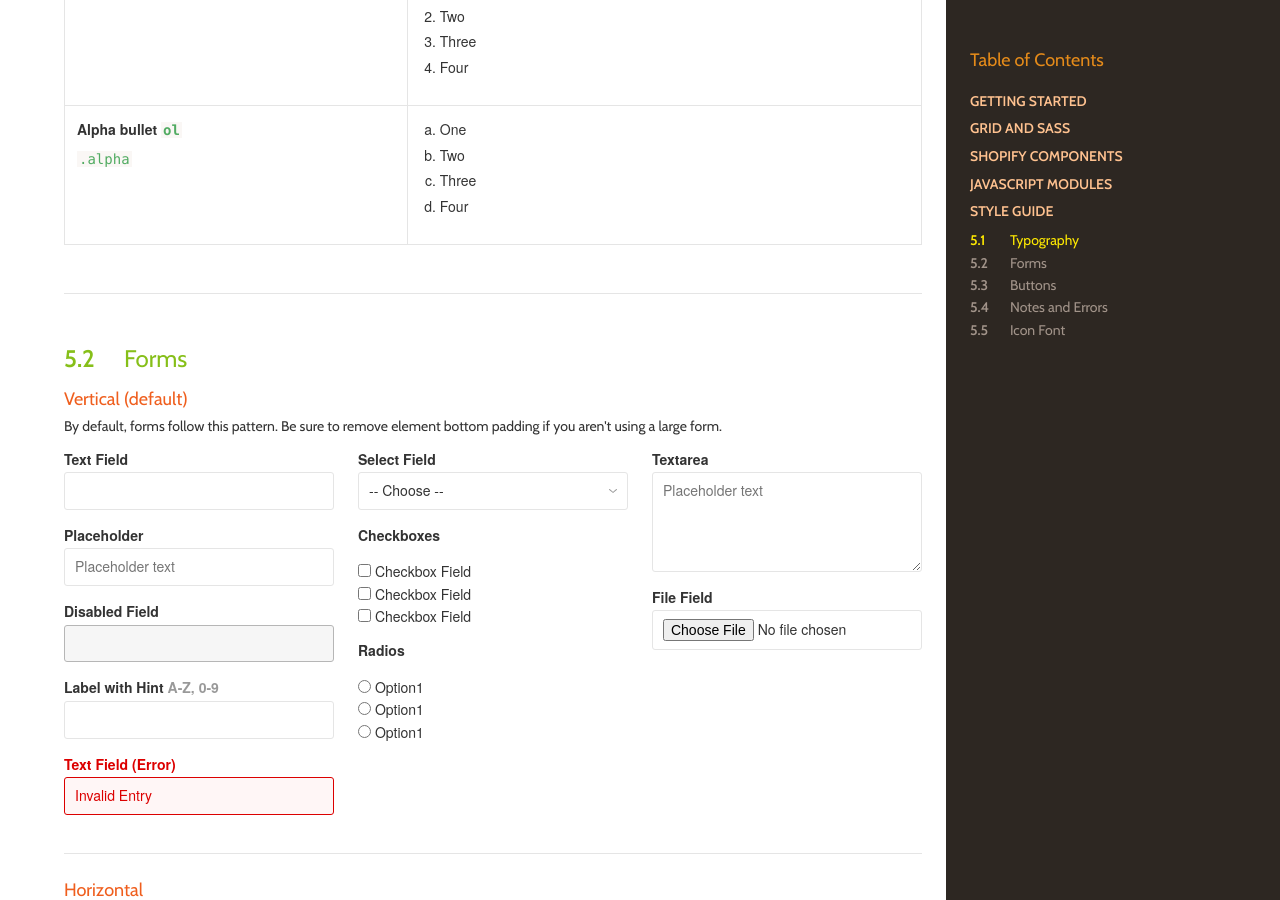
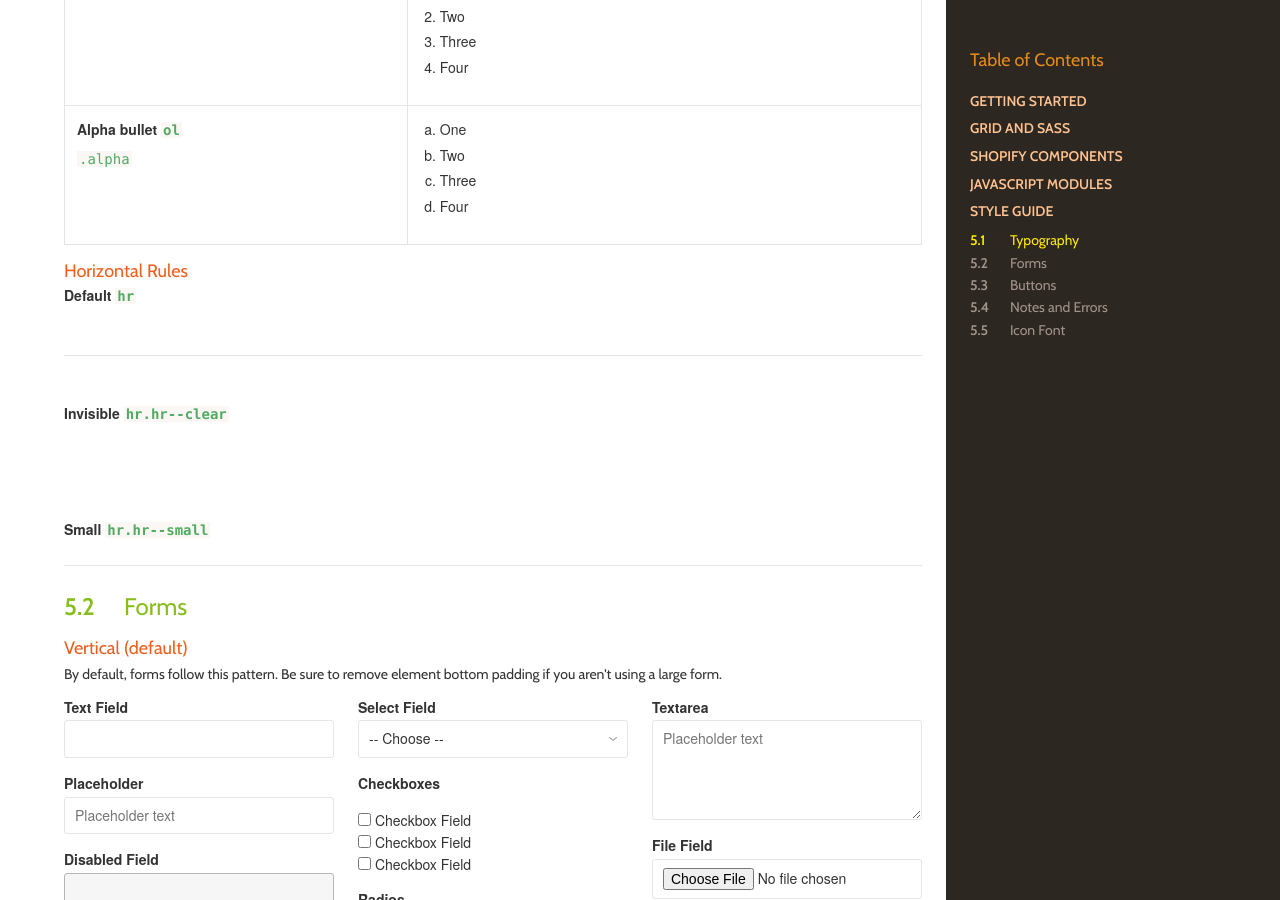
Before and after one commit to Shopify/Timber, a Jekyll site: the page built from index.html, in a window 1280 px wide and 900 px high, scrolled down 11323 px. Built offline with Jekyll 4.4.1, drawn with Linux system fonts in a browser that asks for light colours; nearby versions of some CDN libraries; some web fonts are replaced.

Commit message:
Added hr classes to docs

```diff
--- a/index.html
+++ b/index.html
@@ -1394,7 +1394,15 @@ jQuery(function($) {
             </tr>
         </table>
 
+        <h4 class="docs-h4">Horizontal Rules</h4>
+        <h6>Default <code>hr</code></h6>
         <hr>
+
+        <h6>Invisible <code>hr.hr--clear</code></h6>
+        <hr class="hr--clear">
+
+        <h6>Small <code>hr.hr--small</code></h6>
+        <hr class="hr--small">
 
         <!-- =====================================
           Forms
```
